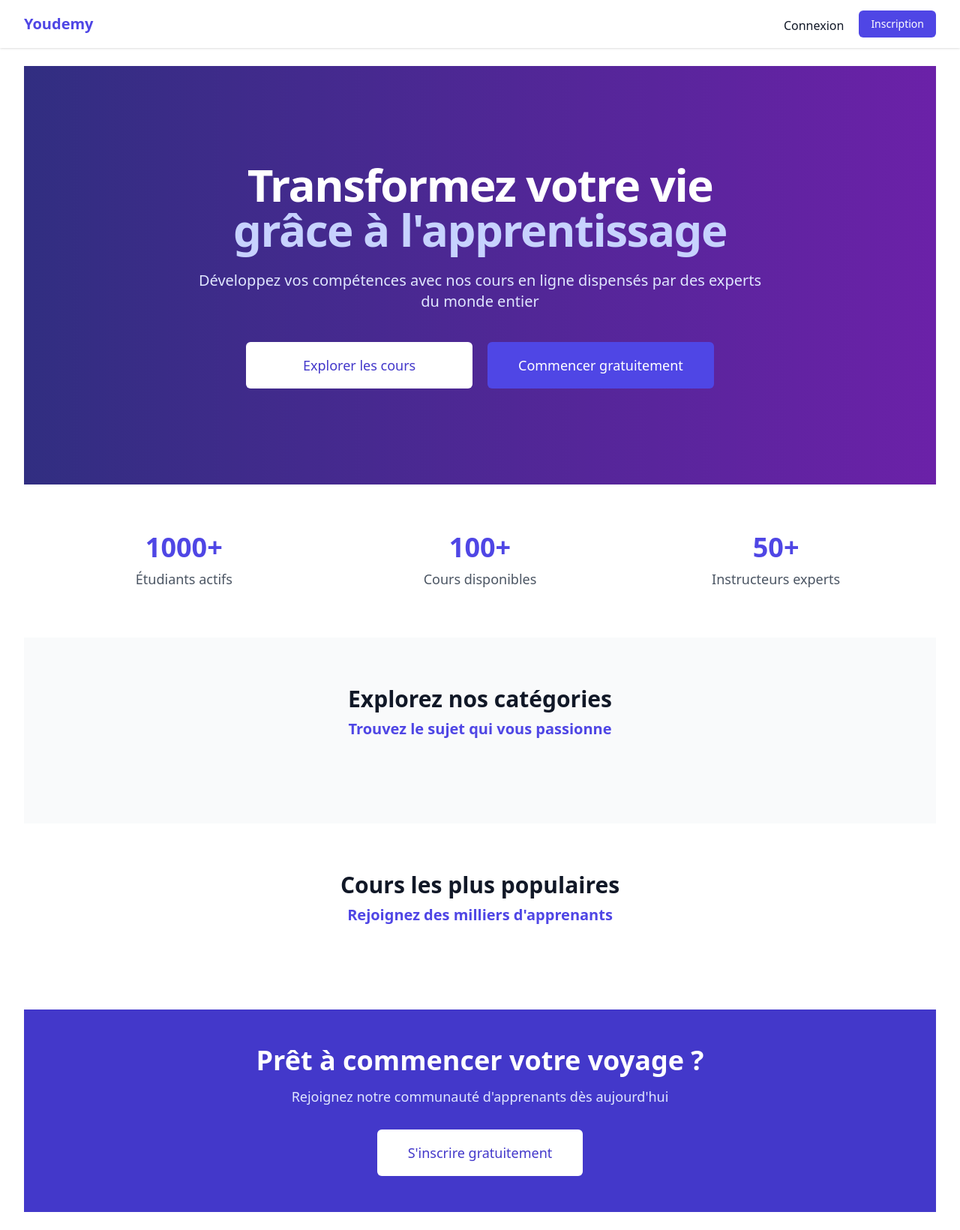
After one commit to Youcode-Classe-E-2024-2025/Khawla_Boukniter-Youdemy, a PHP site: the page made by app/views/home.php in a window 1280 px wide. The commit adds this page. Shown: the whole page at 75% size. Run offline with PHP 8.4, Linux system fonts and the light colour scheme; the template is opened without the code that fills it, so the values that code supplies are empty; some libraries are stand-ins or nearby versions.

```diff
--- /dev/null
+++ b/app/views/home.php
@@ -0,0 +1,135 @@
+<div class="bg-gray-50">
+    <!-- Hero Section with Background Image -->
+    <div class="relative overflow-hidden bg-gradient-to-r from-indigo-900 to-purple-800">
+
+        <div class="relative max-w-7xl mx-auto px-4 sm:px-6 lg:px-8 py-32">
+            <div class="text-center">
+                <h1 class="text-4xl font-extrabold tracking-tight text-white sm:text-5xl md:text-6xl">
+                    <span class="block">Transformez votre vie</span>
+                    <span class="block text-indigo-200">grâce à l'apprentissage</span>
+                </h1>
+                <p class="mt-6 max-w-lg mx-auto text-xl text-indigo-100 sm:max-w-3xl">
+                    Développez vos compétences avec nos cours en ligne dispensés par des experts du monde entier
+                </p>
+                <div class="mt-10 max-w-sm mx-auto sm:max-w-none sm:flex sm:justify-center">
+                    <div class="space-y-4 sm:space-y-0 sm:mx-auto sm:inline-grid sm:grid-cols-2 sm:gap-5">
+                        <a href="<?= base_url('browse') ?>" class="flex items-center justify-center px-8 py-3 border border-transparent text-base font-medium rounded-md text-indigo-700 bg-white hover:bg-indigo-50 md:py-4 md:text-lg md:px-10">
+                            Explorer les cours
+                        </a>
+                        <a href="<?= base_url('register') ?>" class="flex items-center justify-center px-8 py-3 border border-transparent text-base font-medium rounded-md text-white bg-indigo-600 hover:bg-indigo-700 md:py-4 md:text-lg md:px-10">
+                            Commencer gratuitement
+                        </a>
+                    </div>
+                </div>
+            </div>
+        </div>
+    </div>
+
+    <!-- Stats Section -->
+    <div class="bg-white">
+        <div class="max-w-7xl mx-auto py-12 px-4 sm:py-16 sm:px-6 lg:px-8">
+            <div class="grid grid-cols-1 gap-8 sm:grid-cols-3">
+                <div class="text-center">
+                    <span class="text-4xl font-extrabold text-indigo-600">1000+</span>
+                    <p class="mt-2 text-lg font-medium text-gray-600">Étudiants actifs</p>
+                </div>
+                <div class="text-center">
+                    <span class="text-4xl font-extrabold text-indigo-600">100+</span>
+                    <p class="mt-2 text-lg font-medium text-gray-600">Cours disponibles</p>
+                </div>
+                <div class="text-center">
+                    <span class="text-4xl font-extrabold text-indigo-600">50+</span>
+                    <p class="mt-2 text-lg font-medium text-gray-600">Instructeurs experts</p>
+                </div>
+            </div>
+        </div>
+    </div>
+
+    <!-- Categories Section -->
+    <div class="max-w-7xl mx-auto px-4 sm:px-6 lg:px-8 py-16">
+        <h2 class="text-3xl font-extrabold text-gray-900 text-center mb-12">
+            <span class="block">Explorez nos catégories</span>
+            <span class="block text-indigo-600 text-xl mt-2">Trouvez le sujet qui vous passionne</span>
+        </h2>
+        <div class="grid grid-cols-2 md:grid-cols-4 gap-8">
+            <?php foreach ($categories as $category): ?>
+                <div class="group relative bg-white p-6 rounded-xl shadow-sm hover:shadow-xl transition-all duration-300 transform hover:-translate-y-1">
+                    <div class="flex flex-col items-center">
+                        <div class="w-12 h-12 bg-indigo-100 rounded-lg flex items-center justify-center group-hover:bg-indigo-600 transition-colors duration-300">
+                            <i class="fas fa-graduation-cap text-indigo-600 group-hover:text-white"></i>
+                        </div>
+                        <h3 class="mt-4 text-lg font-medium text-gray-900 group-hover:text-indigo-600">
+                            <?= htmlspecialchars($category['name']) ?>
+                        </h3>
+                    </div>
+                </div>
+            <?php endforeach; ?>
+        </div>
+    </div>
+
+    <!-- Featured Courses -->
+    <div class="bg-white py-16">
+        <div class="max-w-7xl mx-auto px-4 sm:px-6 lg:px-8">
+            <h2 class="text-3xl font-extrabold text-gray-900 text-center mb-12">
+                <span class="block">Cours les plus populaires</span>
+                <span class="block text-indigo-600 text-xl mt-2">Rejoignez des milliers d'apprenants</span>
+            </h2>
+            <div class="grid grid-cols-1 sm:grid-cols-2 lg:grid-cols-3 xl:grid-cols-4 gap-8">
+                <?php foreach ($topCourses as $course): ?>
+                    <div class="bg-white rounded-xl shadow-sm hover:shadow-xl transition-all duration-300 overflow-hidden">
+                        <div class="aspect-w-16 aspect-h-9 bg-gray-200">
+                        </div>
+                        <div class="p-6">
+                            <div class="flex items-center mb-3">
+                                <span class="inline-flex items-center px-3 py-0.5 rounded-full text-sm font-medium bg-indigo-100 text-indigo-800">
+                                    <?= $course['category_name'] ?? 'Catégorie' ?>
+                                </span>
+                            </div>
+                            <h3 class="text-lg font-bold text-gray-900 mb-2 line-clamp-2">
+                                <?= htmlspecialchars($course['titre']) ?>
+                            </h3>
+                            <p class="text-sm text-gray-500 mb-4 line-clamp-2">
+                                <?= htmlspecialchars($course['description']) ?>
+                            </p>
+                            <div class="flex items-center justify-between">
+                                <div class="flex items-center">
+                                    <div class="flex-shrink-0 h-10 w-10">
+                                        <img class="h-10 w-10 rounded-full" src="https://ui-avatars.com/api/?name=<?= urlencode($course['teacher_prenom'] . ' ' . $course['teacher_nom']) ?>" alt="">
+                                    </div>
+                                    <span class="ml-2 text-sm font-medium text-gray-700">
+                                        <?= htmlspecialchars($course['teacher_prenom'] . ' ' . $course['teacher_nom']) ?>
+                                    </span>
+                                </div>
+                                <span class="flex items-center text-sm text-indigo-600">
+                                    <i class="fas fa-users mr-1"></i>
+                                    <?= number_format($course['student_count']) ?>
+                                </span>
+                            </div>
+                        </div>
+                        <a href="<?= base_url('courses/' . $course['id']) ?>"
+                            class="inline-flex items-center px-4 py-2 border border-transparent rounded-md shadow-sm text-sm font-medium text-white bg-indigo-600 hover:bg-indigo-700">
+                            Voir le cours
+                        </a>
+                    </div>
+                <?php endforeach; ?>
+            </div>
+        </div>
+    </div>
+
+    <!-- CTA Section -->
+    <div class="bg-indigo-700">
+        <div class="max-w-7xl mx-auto py-12 px-4 sm:px-6 lg:px-8">
+            <div class="text-center">
+                <h2 class="text-3xl font-extrabold text-white sm:text-4xl">
+                    <span class="block">Prêt à commencer votre voyage ?</span>
+                </h2>
+                <p class="mt-4 text-lg leading-6 text-indigo-100">
+                    Rejoignez notre communauté d'apprenants dès aujourd'hui
+                </p>
+                <a href="<?= base_url('register') ?>" class="mt-8 inline-flex items-center justify-center px-8 py-3 border border-transparent text-base font-medium rounded-md text-indigo-700 bg-white hover:bg-indigo-50 md:py-4 md:text-lg md:px-10">
+                    S'inscrire gratuitement
+                </a>
+            </div>
+        </div>
+    </div>
+</div>
--- a/app/views/layout/main.php
+++ b/app/views/layout/main.php
@@ -35,7 +35,7 @@
         <div class="max-w-7xl mx-auto px-4 sm:px-6 lg:px-8">
             <div class="flex justify-between h-16">
                 <div class="flex">
-                    <a href="/" class="flex items-center text-xl font-bold text-indigo-600">
+                    <a href="<?= isset($_SESSION['user_id']) ? base_url('dashboard') : base_url('/') ?>" class="flex items-center text-xl font-bold text-indigo-600">
                         Youdemy
                     </a>
                     <div class="hidden sm:ml-6 sm:flex sm:space-x-8">
```
Also changed, not shown: app/controllers/HomeController.php (+7 -32 lines), app/models/course.php (+4 -6 lines).
